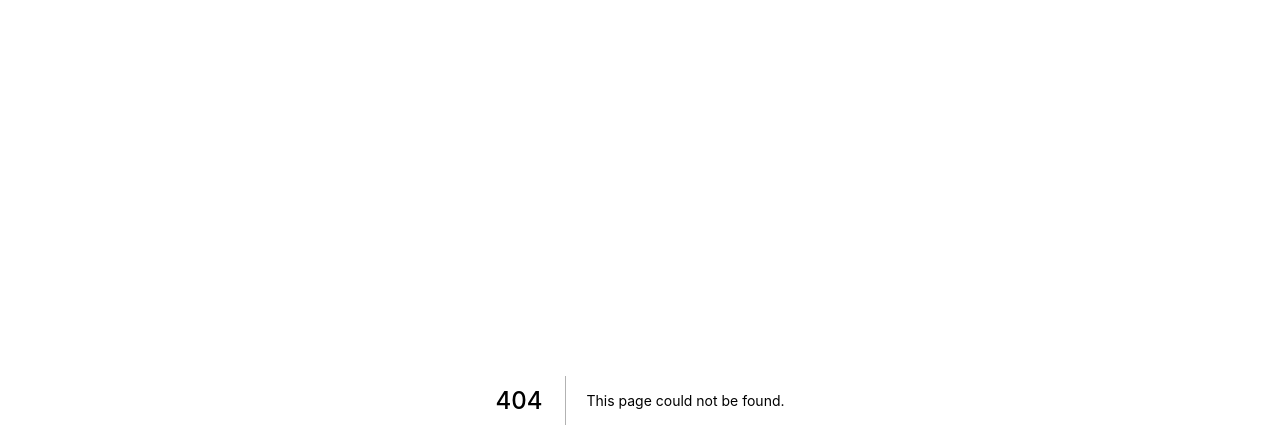
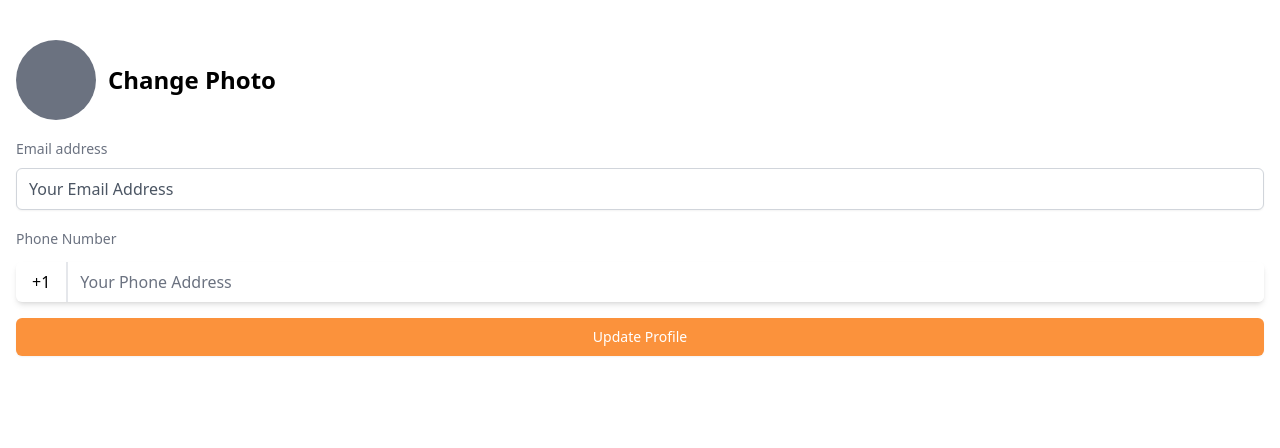
Before and after one commit to cattynip/narrot-market, a Next.js app: page /profile/edit in a window 1280 px wide. Before the commit this address had no page. Shown: the top 448 px of the page. Built offline with nearby package versions, Linux system fonts and the light colour scheme.

Commit message:
5.12 Edit Profile

```diff
--- /dev/null
+++ b/pages/profile/edit.tsx
@@ -0,0 +1,50 @@
+import type { NextPage } from 'next';
+
+const ProfileEdit: NextPage = () => {
+  return (
+    <div className="py-10 px-4 space-y-4">
+      <div className="flex justify-start items-center space-x-3">
+        <div className="w-20 h-20 bg-gray-500 rounded-full" />
+        <label htmlFor="change" className="font-bold text-2xl cursor-pointer">
+          Change Photo
+        </label>
+        <input className="hidden" type="file" id="change" accept="image/*" />
+      </div>
+      <div className="space-y-2">
+        <label htmlFor="email" className="text-sm font-medium text-gray-500">
+          Email address
+        </label>
+        <input
+          type="email"
+          className="transition-colors placeholder:transition placeholder:focus:text-transparent appearance-none w-full px-3 py-2 border border-gray-300 rounded-md shadow-sm placeholder:text-gray-600 focus:outline-none focus:ring-orange-500 focus:border-orange-500"
+          placeholder="Your Email Address"
+          id="email"
+          required
+        />
+      </div>
+      <div>
+        <label className="text-sm font-medium text-gray-500">
+          Phone Number
+        </label>
+        <div className="mt-3">
+          <div className="flex rounded-md shadow-md">
+            <span className="flex items-center justify-center px-4  rounded-l-md border-r-2">
+              +1
+            </span>
+            <input
+              type="number"
+              className="transition border-none placeholder:transition placeholder:focus:text-transparent w-full focus:ring-2 focus:ring-offset-2 focus:ring-orange-500 focus:outline-none rounded-r-md"
+              placeholder="Your Phone Address"
+              required
+            />
+          </div>
+        </div>
+      </div>
+      <button className="bg-orange-400 transition-colors hover:bg-orange-600 focus:bg-orange-600 text-white py-2 px-4 border border-transparent rounded-md mt-5 shadow-sm text-sm font-medium focus:ring-2 focus:ring-offset-2 focus:ring-orange-500 focus:outline-none w-full">
+        Update Profile
+      </button>
+    </div>
+  );
+};
+
+export default ProfileEdit;
```
